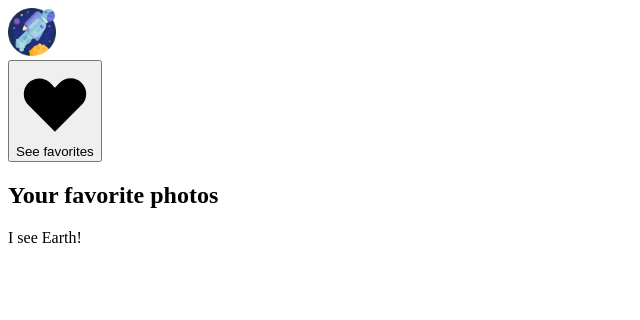
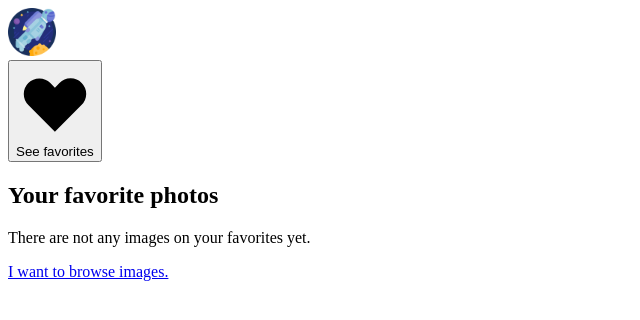
Before and after one commit to SimonArenas/nasa-api-shopify, a Next.js app: page /favorites in a window 1280 px wide. Shown: the top 320 px of the page, without its empty margins (0-640 px from the left). Built offline with nearby package versions, Linux system fonts and the light colour scheme.

Commit message:
404 page added

```diff
--- a/pages/favorites.tsx
+++ b/pages/favorites.tsx
@@ -1,4 +1,5 @@
 import React, { useEffect, useState } from "react";
+import Link from "next/link";
 
 import { TodaysPhoto } from "../types";
 import { getFavorites, removeFavorite } from "../utils";
@@ -27,9 +28,26 @@ const favorites = () => {
           <h2 className="text-3xl tracking-tight font-extrabold text-green sm:text-4xl">
             Your favorite photos
           </h2>
-          <p className="font-mono mt-3 max-w-2xl mx-auto text-xl text-gray-500 sm:mt-4">
-            I see Earth!
-          </p>
+          {favorites.length > 0 && (
+            <p className="font-mono mt-3 max-w-2xl mx-auto text-xl text-gray-500 sm:mt-4">
+              I see Earth!
+            </p>
+          )}
+
+          {favorites.length === 0 && (
+            <>
+              <p className="font-mono mt-3 max-w-2xl mx-auto text-xl text-gray-500 sm:mt-4">
+                There are not any images on your favorites yet. <br />
+              </p>
+              <Link href="/">
+                <a>
+                  <p className="font-mono mt-3 max-w-2xl mx-auto text-xl text-gray-500 sm:mt-4 underline cursor-pointer">
+                    I want to browse images.
+                  </p>
+                </a>
+              </Link>
+            </>
+          )}
         </div>
         <div className="mt-12 max-w-lg mx-auto grid gap-5 lg:grid-cols-3 lg:max-w-none">
           {favorites.map((favorite) => (
```
Also changed, not shown: pages/404.tsx (added, +38 -0 lines).
